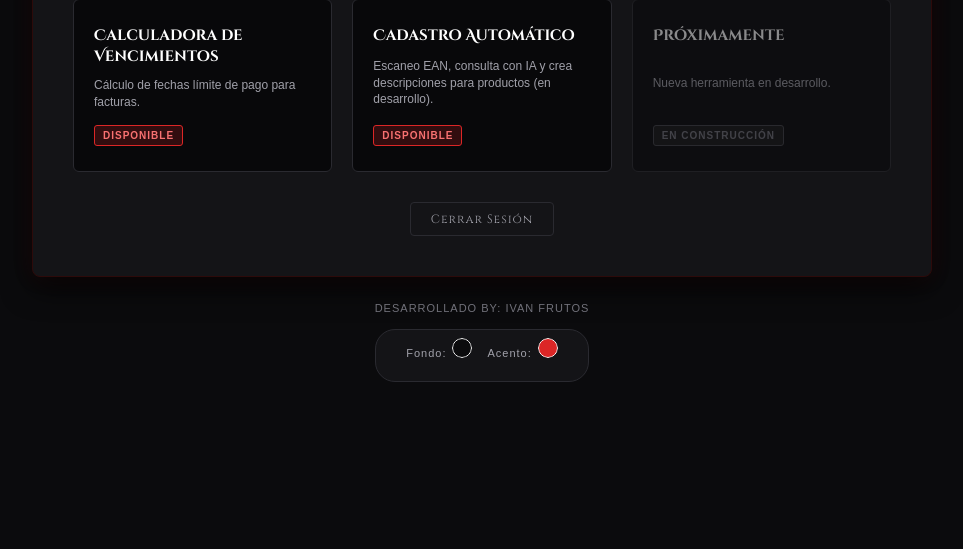
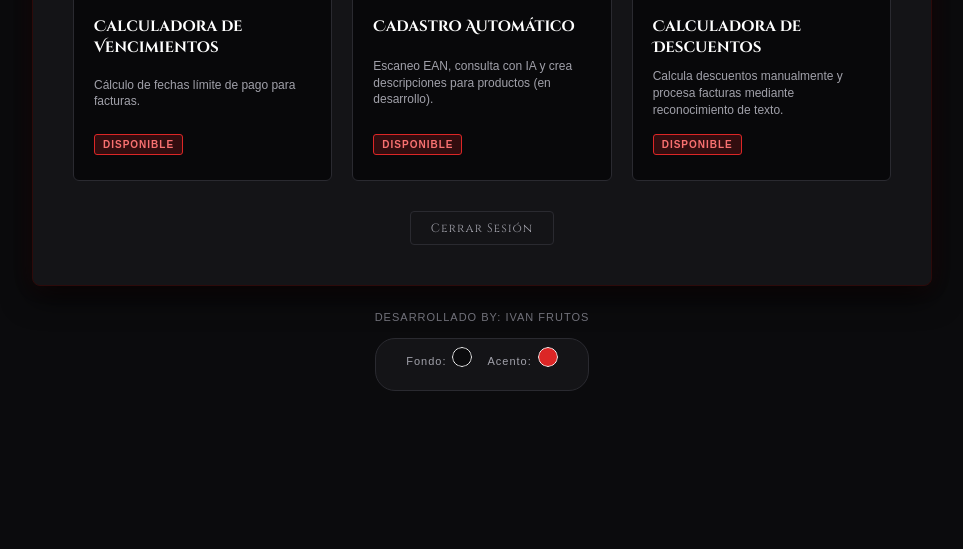
Before and after one commit to ivanfrutos717/guia_del_digitador, a plain HTML site: page menu.html in a window 1280 px wide. Shown: the part 251-800 px from the top of the page, without its empty margins (158-1121 px from the left). Drawn offline with Linux system fonts and the light colour scheme.

Commit message:
Update menu.html

```diff
--- a/menu.html
+++ b/menu.html
@@ -31,12 +31,17 @@
                 <span class="estado activo">Disponible</span>
             </a>
 
-            <!-- TARJETA 3: PRÓXIMAMENTE -->
-            <div class="opcion-card deshabilitado">
-                <h3>Próximamente</h3>
-                <p>Nueva herramienta en desarrollo.</p>
-                <span class="estado pendiente">En Construcción</span>
-            </div>
+
+<!-- TARJETA 3: DESCUENTOS -->
+<a href="descuentos.html" class="opcion-card">
+  <h3>Calculadora de Descuentos</h3>
+  <p>
+    Calcula descuentos manualmente y procesa
+    facturas mediante reconocimiento de texto.
+  </p>
+  <span class="estado activo">Disponible</span>
+</a>
+
         </div>
 
         <a href="index.html" class="btn-salir" id="btnCerrarSesion">Cerrar Sesión</a>
```
